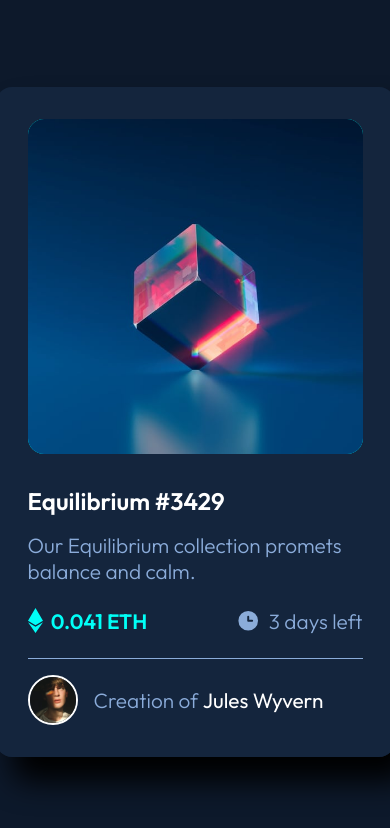
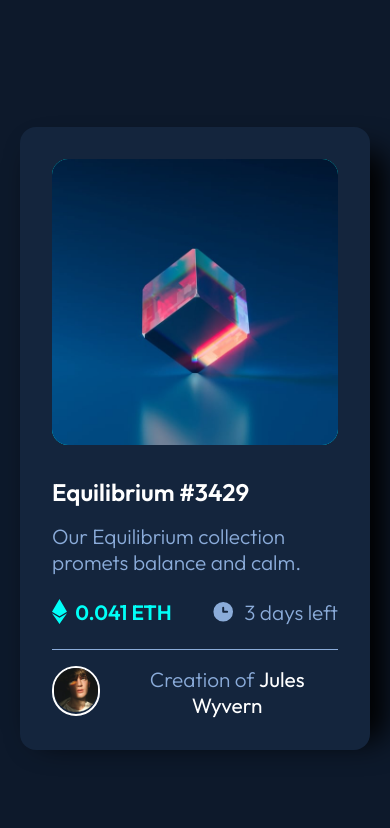
Before and after one commit to Yago14/Card-NFT, a plain HTML site: page index.html in a window 390 px wide. Drawn offline with Linux system fonts and the light colour scheme.

Commit message:
Adição do responsive

```diff
--- /dev/null
+++ b/css/resposive.css
@@ -0,0 +1,9 @@
+@media (max-width: 416px){
+
+      .container{
+            width: 350px;
+            height: 590px;
+
+      }
+
+}
--- a/index.html
+++ b/index.html
@@ -7,6 +7,7 @@
   <!-- displays site properly based on user's device -->
   <link rel="icon" type="image/png" sizes="32x32" href="./images/favicon-32x32.png">
   <link rel="stylesheet" href="css/Styler.css">
+  <link rel="stylesheet" href="css/resposive.css">
   <title>Frontend Mentor | NFT preview card component</title>
 
   <!-- Feel free to remove these styles or customise in your own stylesheet 👍 -->
```
